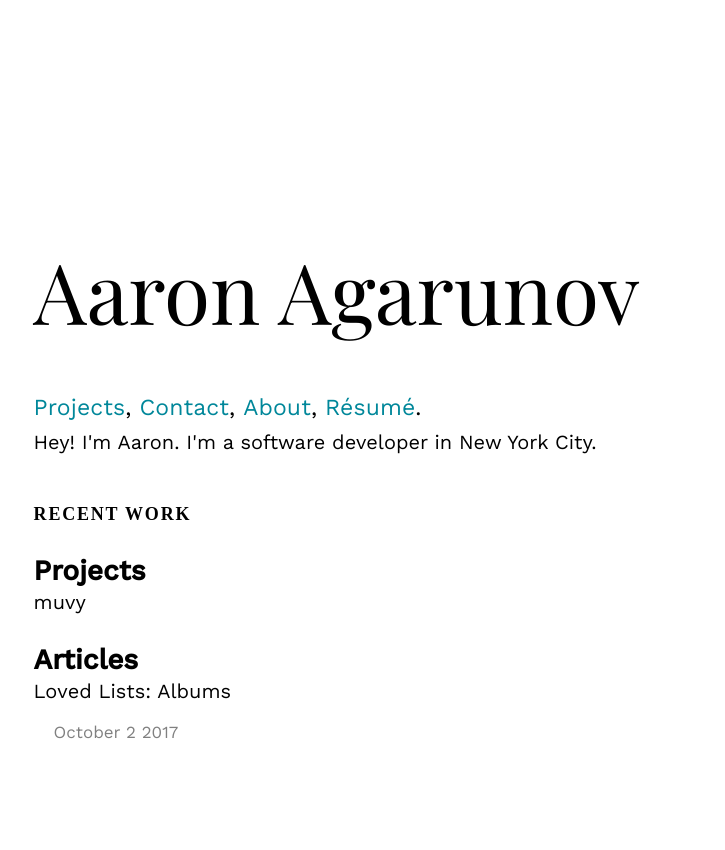
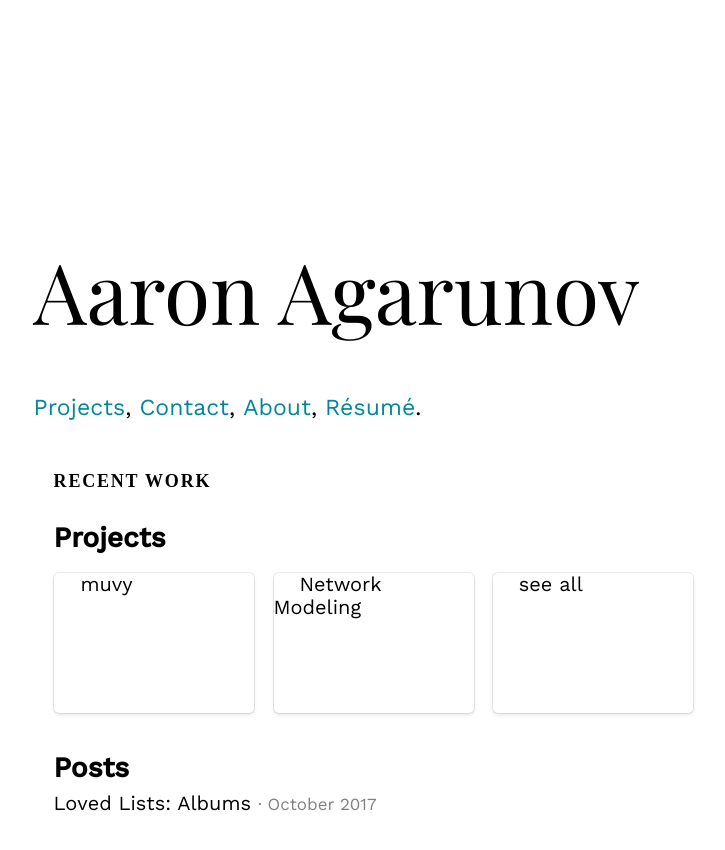
Before and after one commit to agarun/agarun.github.io, a Jekyll site: the page built from index.html, in a window 1280 px wide. Shown: the top 850 px of the page, without its empty margins (184-909 px from the left). Built offline with Jekyll 4.4.1, drawn with Linux system fonts in a browser that asks for light colours; some web fonts are replaced.

Commit message:
Add front page project cards
Comment out index.html blurb

```diff
--- a/index.html
+++ b/index.html
@@ -2,19 +2,35 @@
 layout: default
 ---
 {% if page.path == "index.html" %}
-  <p class="fade-on-start fade-in-right third blurb">
-    Hey! I'm Aaron. I'm a software developer in New York City.
-  </p>
+  <!-- <p class="fade-on-start fade-in-right third blurb">
+    Hey! I'm Aaron. I'm a software engineer in New York City.
+  </p> -->
 {% endif %}
 <div class="fade-on-start third">
-  <div class="content">
+  <div class="content indent">
     <h3>recent work</h3>
       <h2><strong>Projects</strong></h2>
-        <p><a href="" class="link-snap">muvy</a></p>
-      <h2><strong>Articles</strong></h2>
+      <div class="wrapper-proj-cards">
+        <div class="flex-container-proj-cards">
+          <a href="" class="proj-card">
+            <span class="proj-card-title">muvy</span>
+          </a>
+          <a href="" class="proj-card">
+            <span class="proj-card-title">Network Modeling</span>
+          </a>
+          <a href="" class="proj-card">
+            <span class="proj-card-title">see all</span>
+          </a>
+        </div>
+      </div>
+      <h2><strong>Posts</strong></h2>
         {% for post in site.posts %}
-          <p><a href="{{ post.url }}" class="link-snap">{{ post.title }}</a></p>
-          <p class="date">{{ post.date | date: "%B %e %Y" }}</p>
+            <p class="index-posts">
+              <a href="{{ post.url }}" class="link-snap">{{ post.title }}</a>
+              <span class="date"> &middot; {{ post.date | date: "%B %Y" }}</span>
+            </p>
         {% endfor %}
+        <!-- cookie to disable fade on 2nd -->
+      </p>
   </div>
 </div>
```
